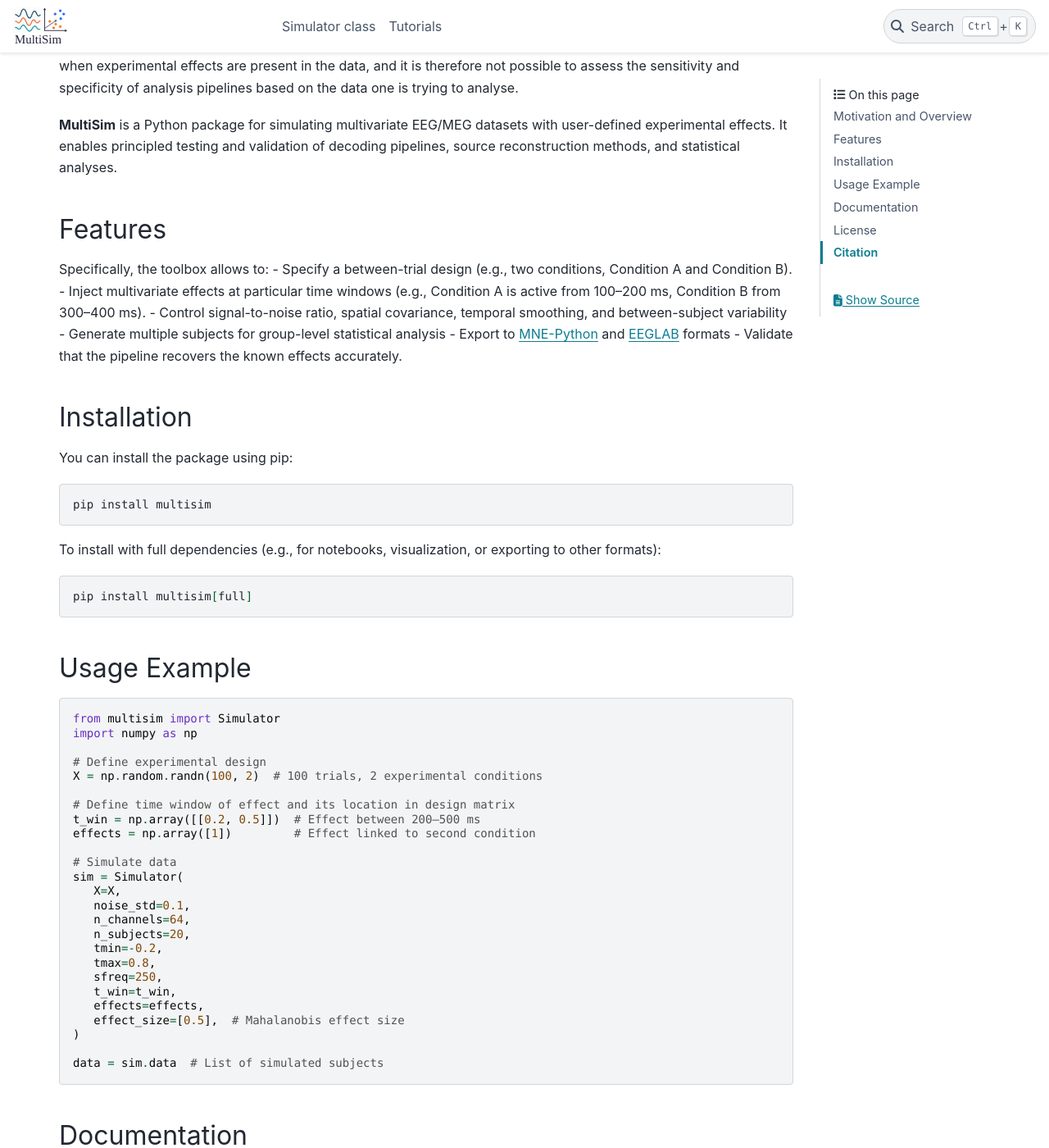
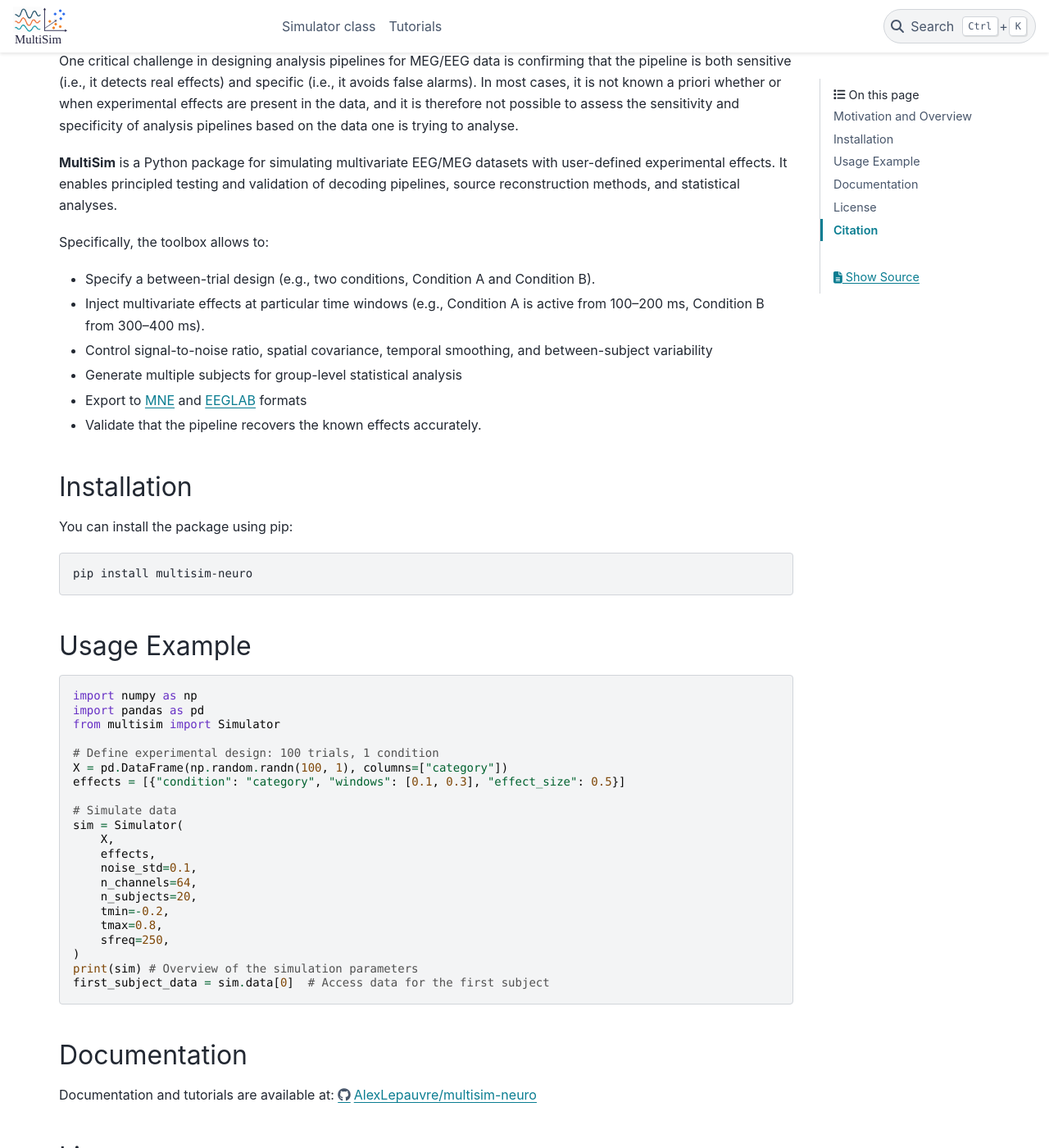
Before and after one commit to qian-chu/multisim-neuro, a Sphinx documentation site: the page built from docs/source/index.rst, in a window 1280 px wide and 1400 px high, scrolled down 279 px. Shown: the whole window at 82% size. Built offline with Sphinx 7.4.7 and the PyData theme 0.15.4, drawn with Linux system fonts in a browser that asks for light colours; pages that are not in the unit, such as notebooks, are missing from menus; some of the changed lines change nothing that is shown; some of the changed text lies outside the part shown.

Commit message:
Refactor index.rst to include README.md

````diff
--- a/README.md
+++ b/README.md
@@ -1,69 +1,63 @@
-# MEEG Simulator
+# MultiSim: A Python Toolbox for Simulating Datasets with Time-Resolved Multivariate Effects
 
-**Simulate realistic MEG/EEG data with ground-truth multivariate effects**
+## Motivation and Overview
+
+One critical challenge in designing analysis pipelines for MEG/EEG data is confirming that the pipeline is both sensitive (i.e., it detects real effects) and specific (i.e., it avoids false alarms). In most cases, it is not known a priori whether or when experimental effects are present in the data, and it is therefore not possible to assess the sensitivity and specificity of analysis pipelines based on the data one is trying to analyse.
+
+**MultiSim** is a Python package for simulating multivariate EEG/MEG datasets with user-defined experimental effects.
+It enables principled testing and validation of decoding pipelines, source reconstruction methods, and statistical analyses.
+
+Specifically, the toolbox allows to:
+
+- Specify a between-trial design (e.g., two conditions, Condition A and Condition B).
+- Inject multivariate effects at particular time windows (e.g., Condition A is active from 100–200 ms, Condition B from 300–400 ms).
+- Control signal-to-noise ratio, spatial covariance, temporal smoothing, and between-subject variability
+- Generate multiple subjects for group-level statistical analysis
+- Export to [MNE](https://mne.tools/) and [EEGLAB](https://sccn.ucsd.edu/eeglab/) formats
+- Validate that the pipeline recovers the known effects accurately.
 
 ## Installation
 
+You can install the package using pip:
+
 ```bash
-pip install meeg_simulator
+pip install multisim-neuro
 ```
 
-Or clone and install the development version:
+## Usage Example
 
-```bash
-git clone https://github.com/YourOrg/meeg_simulator.git
-cd meeg_simulator
-pip install -e .[full]
+```python
+import numpy as np
+import pandas as pd
+from multisim import Simulator
+
+# Define experimental design: 100 trials, 1 condition
+X = pd.DataFrame(np.random.randn(100, 1), columns=["category"])
+effects = [{"condition": "category", "windows": [0.1, 0.3], "effect_size": 0.5}]
+
+# Simulate data
+sim = Simulator(
+    X,
+    effects,
+    noise_std=0.1,
+    n_channels=64,
+    n_subjects=20,
+    tmin=-0.2,
+    tmax=0.8,
+    sfreq=250,
+)
+print(sim) # Overview of the simulation parameters
+first_subject_data = sim.data[0]  # Access data for the first subject
 ```
 
-## Features
+## Documentation
 
-- Design-driven simulation: specify arbitrary experimental design matrices (conditions, interactions, parametric regressors).
+Documentation and tutorials are available at: <https://github.com/AlexLepauvre/multisim-neuro>
 
-- Time‑locked effects: inject multivariate patterns in chosen time windows with exact control over effect size (Mahalanobis distance).
+## License
 
-- Noise modeling: control within‑subject sensor noise and between‑subject variability.
+MultiSim is licensed under the MIT License.
 
-- Spatial covariance: simulate correlated sensors or modes via any user‑supplied covariance matrix.
+## Citation
 
-- MNE & EEGLAB export: seamless conversion to mne.EpochsArray or EEGLAB .set files.
-
-- Power analysis: predict group‑level statistical power from trials, subjects, and effect sizes.
-
-## Quickstart
-```python
-import numpy as np
-from meeg_simulator import Simulator
-
-# 1. Create a simple design: two conditions, 100 trials
-X = np.vstack([np.zeros(100), np.ones(100)]).T
-t_win   = np.array([[0.1, 0.3]])    # effect between 100–300 ms
-effects = np.array([1])             # effect on condition 1
-
-# 2. Instantiate simulator
-sim = Simulator(
-    X, noise_std=1.0, n_channels=64, n_subjects=10,
-    tmin=-0.2, tmax=0.8, sfreq=250,
-    t_win=t_win, effects=effects,
-    effect_size=[0.5],               # multivariate d′ = 0.5
-    intersub_noise_std=0.1           # between-subject σ
-)
-
-# 3. Export to MNE Epochs and decode
-epochs_list = sim.export_to_mne()
-# ... run your decoding pipeline on epochs_list ...
-```
-
-## API
-After installation, see full class and method documentation at: https://alexlepauvre.github.io/meeg_simulator/index.html
-
-You can find extensive tutorials at:
-https://alexlepauvre.github.io/meeg_simulator/tutorial/index.html
-
-## Customization
-
-- Spatial pattern: pass a custom covariance matrix or weight vector to concentrate signal in subsets of channels.
-
-- Temporal kernel: supply any causal kernel to shape the time-course of effects.
-
-- Effect size: Simulate multivariate effect at particular effect size to test the ability of your pipelines to retrieve it given the number of subjects and trials for each subject
+If you use this toolbox in your research, please cite the accompanying paper (in prep).
--- a/docs/source/index.rst
+++ b/docs/source/index.rst
@@ -1,86 +1,7 @@
-MultiSim: A toolbox for simulating multivariate EEG/MEG data
-=============================================================
+.. module:: multisim
 
-Motivation and Overview
---------
-One critical challenge in designing analysis pipelines for MEG/EEG data is confirming that the pipeline is both sensitive (i.e., it detects real effects) and specific (i.e., it avoids false alarms). In most cases, it is not known a priori whether or when experimental effects are present in the data, and it is therefore not possible to assess the sensitivity and specificity of analysis pipelines based on the data one is trying to analyse.
-
-**MultiSim** is a Python package for simulating multivariate EEG/MEG datasets with user-defined experimental effects.
-It enables principled testing and validation of decoding pipelines, source reconstruction methods, and statistical analyses.
-
-Features
---------
-Specifically, the toolbox allows to:
-- Specify a between-trial design (e.g., two conditions, Condition A and Condition B).
-- Inject multivariate effects at particular time windows (e.g., Condition A is active from 100–200 ms, Condition B from 300–400 ms).
-- Control signal-to-noise ratio, spatial covariance, temporal smoothing, and between-subject variability
-- Generate multiple subjects for group-level statistical analysis
-- Export to `MNE-Python <https://mne.tools/>`_ and `EEGLAB <https://sccn.ucsd.edu/eeglab/>`_ formats
-- Validate that the pipeline recovers the known effects accurately.
-
-Installation
-------------
-
-You can install the package using pip:
-
-.. code-block:: bash
-
-   pip install multisim
-
-To install with full dependencies (e.g., for notebooks, visualization, or exporting to other formats):
-
-.. code-block:: bash
-
-   pip install multisim[full]
-
-Usage Example
--------------
-
-.. code-block:: python
-
-   from multisim import Simulator
-   import numpy as np
-
-   # Define experimental design
-   X = np.random.randn(100, 2)  # 100 trials, 2 experimental conditions
-
-   # Define time window of effect and its location in design matrix
-   t_win = np.array([[0.2, 0.5]])  # Effect between 200–500 ms
-   effects = np.array([1])         # Effect linked to second condition
-
-   # Simulate data
-   sim = Simulator(
-      X=X,
-      noise_std=0.1,
-      n_channels=64,
-      n_subjects=20,
-      tmin=-0.2,
-      tmax=0.8,
-      sfreq=250,
-      t_win=t_win,
-      effects=effects,
-      effect_size=[0.5],  # Mahalanobis effect size
-   )
-
-   data = sim.data  # List of simulated subjects
-
-Documentation
--------------
-
-Documentation and tutorials are available at:
-
-https://alexlepauvre.github.io/meeg_simulator/
-
-License
--------
-
-.. literalinclude:: ../../LICENSE
-   :language: none
-
-Citation
---------
-
-If you use this toolbox in your research, please cite the accompanying paper (in prep).
+.. include:: ../../README.md
+   :parser: myst_parser.sphinx_
 
 .. toctree::
    :maxdepth: 2
````
